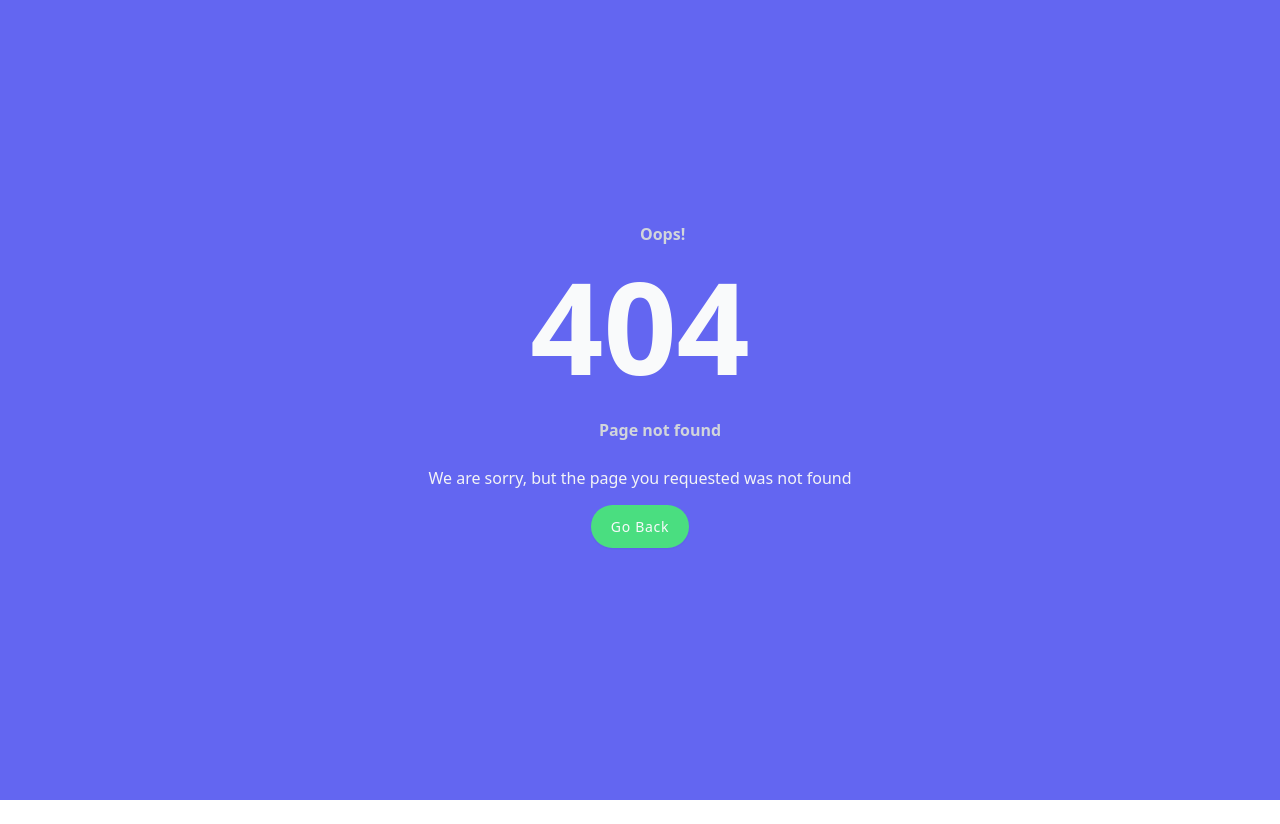
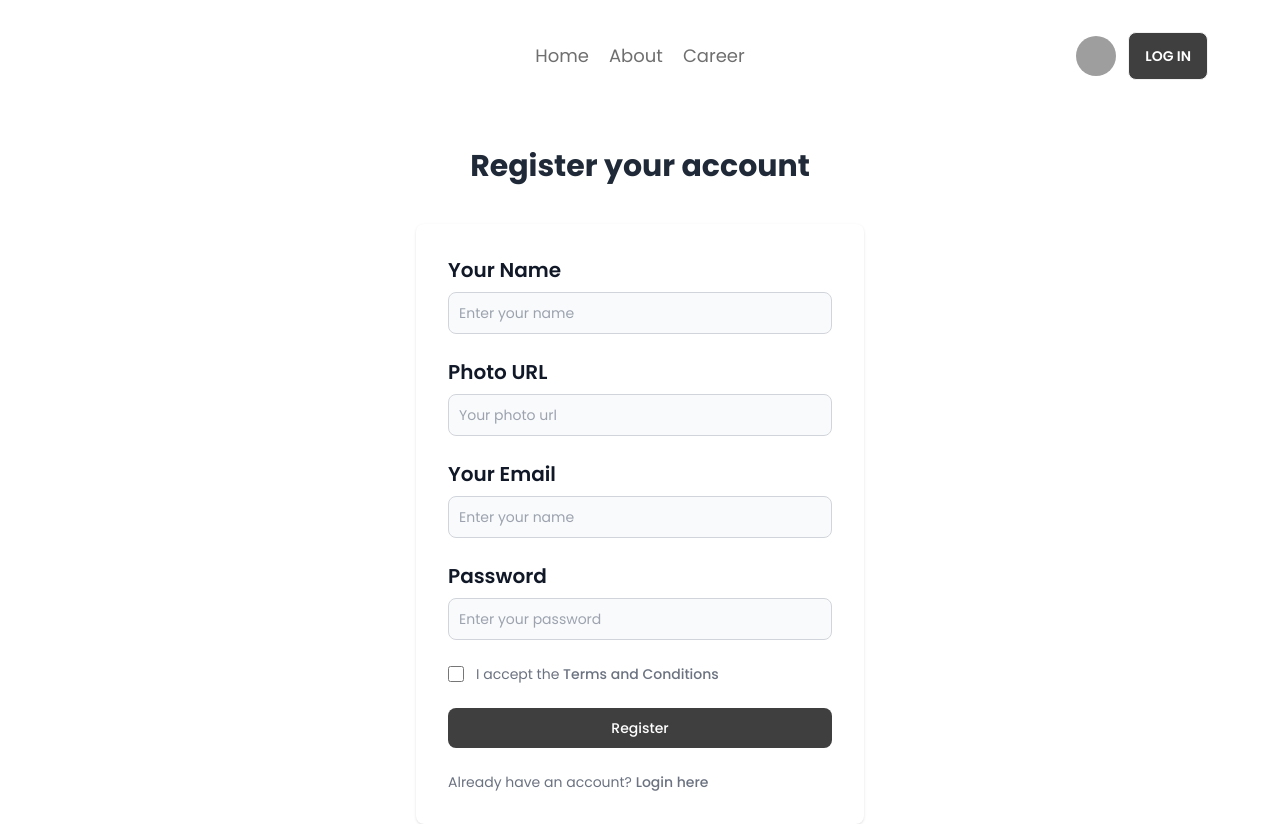
Before and after one commit to anfal11/news-website-auth, a React (Vite) app: page /register in a window 1280 px wide. Before the commit this address had no page. Before the commit the page ends 800 px from the top, so only its background shows below. Built offline with nearby package versions, Linux system fonts and the light colour scheme; grey boxes are pictures that could not be loaded.

Commit message:
registerpage created and connected to login

```diff
--- a/src/Pages/LoginBTN/LoginBTN.jsx
+++ b/src/Pages/LoginBTN/LoginBTN.jsx
@@ -1,32 +1,40 @@
 import { Link } from "react-router-dom";
 import Navbar from "../Shared/Navbar/Navbar";
+import { useState } from "react";
 
 const LoginBTN = () => {
-  return (
-    <div>
-
-      <Navbar></Navbar>
+  const [passHide, setPassHide] = useState(true);
 
 
-  Heads up! 👋
+  const togglePasswordVisibility = () => {
+    setPassHide(!passHide);
+  };
 
+  const handleSubmit = (e) => {
+    e.preventDefault();
+    console.log(e.currentTarget);
+    const form = new FormData(e.currentTarget);
+    console.log(form.get("email") + " " + form.get("password"));
+  };
 
+  return (
+    <div className="bg-base-200 roun">
+      <Navbar></Navbar>
       <div className="mx-auto max-w-screen-xl px-4 py-16 sm:px-6 lg:px-8">
         <div className="mx-auto max-w-lg text-center">
           <h1 className="text-2xl font-bold sm:text-3xl">Login your account</h1>
         </div>
 
-  <form action="" className="mx-auto mb-0 mt-8 max-w-md space-y-4">
+        <form onSubmit={handleSubmit} className="mx-auto mb-0 mt-8 max-w-md space-y-4">
           <div>
-      <label for="email" className="sr-only">Email</label>
-
+            <label className="sr-only">Email Address</label>
             <div className="relative">
               <input
+                name="email"
                 type="email"
                 className="w-full rounded-lg border-gray-200 p-4 pe-12 text-sm shadow-sm"
-          placeholder="Enter email"
+                placeholder="Enter email" required
               />
-
               <span className="absolute inset-y-0 end-0 grid place-content-center px-4">
                 <svg
                   xmlns="http://www.w3.org/2000/svg"
@@ -47,16 +55,20 @@ const LoginBTN = () => {
           </div>
 
           <div>
-      <label for="password" className="sr-only">Password</label>
-
+            <label className="sr-only">Password</label>
             <div className="relative">
               <input
-          type="password"
+                name="password" required
+                type={passHide ? "password" : "text"} // Toggle password visibility
                 className="w-full rounded-lg border-gray-200 p-4 pe-12 text-sm shadow-sm"
-          placeholder="Enter password"
+                placeholder="Enter your password"
+                onChange={(e) => setPassHide(e.target.value)}
               />
-
-        <span className="absolute inset-y-0 end-0 grid place-content-center px-4">
+              <span
+                className="absolute inset-y-0 end-0 grid place-content-center px-4"
+                onClick={togglePasswordVisibility}
+                style={{ cursor: "pointer" }}
+              >
                 <svg
                   xmlns="http://www.w3.org/2000/svg"
                   className="h-4 w-4 text-gray-400"
@@ -64,18 +76,21 @@ const LoginBTN = () => {
                   viewBox="0 0 24 24"
                   stroke="currentColor"
                 >
+                  {passHide ? (
                     <path
                       stroke-linecap="round"
                       stroke-linejoin="round"
-              stroke-width="2"
+                      stroke-width="6"
                       d="M15 12a3 3 0 11-6 0 3 3 0 016 0z"
                     />
+                  ) : (
                     <path
                       stroke-linecap="round"
                       stroke-linejoin="round"
-              stroke-width="2"
-              d="M2.458 12C3.732 7.943 7.523 5 12 5c4.478 0 8.268 2.943 9.542 7-1.274 4.057-5.064 7-9.542 7-4.477 0-8.268-2.943-9.542-7z"
+                      stroke-width="6"
+                      d="M16 4.293L19.293 7.586 22.707 4.293M2.293 19.293L5.586 22.586 2.293 25.879"
                     />
+                  )}
                 </svg>
               </span>
             </div>
@@ -84,7 +99,10 @@ const LoginBTN = () => {
           <div className="flex items-center justify-between">
             <p className="text-sm text-gray-500">
               No account?
-        <Link className="text-red-700" to="/register"> Register</Link>
+              <Link className="text-red-700 font-bold" to="/register">
+                {" "}
+                Register
+              </Link>
             </p>
 
             <button
--- /dev/null
+++ b/src/Pages/Register/Register.jsx
@@ -0,0 +1,100 @@
+import { Link } from "react-router-dom";
+import Navbar from "../Shared/Navbar/Navbar";
+
+const Register = () => {
+
+    const handleRegister = (e) => {
+        e.preventDefault();
+        console.log(e.currentTarget);
+        const form = new FormData(e.currentTarget);
+        console.log(form.get("email") + " " + form.get("password"));
+    }
+  return (
+    <div className="font-poppins">
+      <Navbar></Navbar>
+
+      <section className="">
+        <div className="flex flex-col items-center justify-center px-6 py-8 mx-auto lg:py-0">
+        <div className="mx-auto max-w-lg text-center">
+          <h1 className="text-2xl font-bold sm:text-3xl mb-10">Register your account</h1>
+        </div>
+          <div className="w-full bg-white rounded-lg shadow dark:border md:mt-0 sm:max-w-md xl:p-0">
+            <div className="p-6 space-y-4 md:space-y-6 sm:p-8">
+              <form onSubmit={handleRegister} className="space-y-4 md:space-y-6">
+
+              <div>
+                  <label className="block mb-2 text-xl font-semibold text-gray-900">Your Name</label>
+                  <input
+                    type="text"
+                    name="name"
+                    placeholder="Enter your name"
+                    className="bg-gray-50 border border-gray-300 text-gray-900 sm:text-sm rounded-lg focus:ring-primary-600 focus:border-primary-600 block w-full p-2.5 dark:placeholder-gray-400  dark:focus:ring-blue-500 dark:focus:border-blue-500"
+                  />
+                </div>
+                <div>
+                  <label className="block mb-2 text-xl font-semibold text-gray-900">Photo URL</label>
+                  <input
+                    type="url"
+                    name="url"
+                    placeholder="Your photo url"
+                    className="bg-gray-50 border border-gray-300 text-gray-900 sm:text-sm rounded-lg focus:ring-primary-600 focus:border-primary-600 block w-full p-2.5 dark:placeholder-gray-400  dark:focus:ring-blue-500 dark:focus:border-blue-500"
+                  />
+                </div>
+
+                <div>
+                  <label className="block mb-2 text-xl font-semibold text-gray-900 ">Your Email</label>
+                  <input
+                    type="email"
+                    name="email"
+                    className="bg-gray-50 border border-gray-300 text-gray-900 sm:text-sm rounded-lg focus:ring-primary-600 focus:border-primary-600 block w-full p-2.5  dark:placeholder-gray-400 dark:focus:ring-blue-500 dark:focus:border-blue-500"
+                    placeholder="Enter your name"
+                    required
+                  />
+                </div>
+                <div>
+                  <label className="block mb-2 text-xl font-semibold text-gray-900">Password</label>
+                  <input
+                    type="password"
+                    name="password"
+                    placeholder="Enter your password"
+                    className="bg-gray-50 border border-gray-300 text-gray-900 sm:text-sm rounded-lg focus:ring-primary-600 focus:border-primary-600 block w-full p-2.5 dark:placeholder-gray-400  dark:focus:ring-blue-500 dark:focus:border-blue-500"
+                    required
+                  />
+                </div>
+
+                <div className="flex items-start">
+                  <div className="flex items-center h-5">
+                    <input
+                      id="terms"
+                      name="terms"
+                      aria-describedby="terms"
+                      type="checkbox"
+                      className="w-4 h-4 border border-gray-300 rounded bg-gray-50 focus:ring-3 focus:ring-primary-300 "
+                      required
+                    />
+                  </div>
+                  <div className="ml-3 text-sm">
+                    <label className="font-light text-gray-500 dark:text-gray-300">
+                      I accept the <a className="font-medium text-primary-600 hover:underline dark:text-primary-500" href="#">Terms and Conditions</a>
+                    </label>
+                  </div>
+                </div>
+                <button
+                  type="submit"
+                  className="w-full bg-[#403F3F] text-white hover:bg-primary-700 focus:ring-4 focus:outline-none focus:ring-primary-300 font-medium rounded-lg text-sm px-5 py-2.5 text-center dark:bg-primary-600 dark:hover:bg-primary-700 dark:focus:ring-primary-800"
+                >
+                  Register
+                </button>
+                <p className="text-sm font-light text-gray-500 dark:text-gray-400">
+                  Already have an account? <Link to="/login" className="font-medium text-primary-600 hover:underline dark:text-primary-500">Login here</Link>
+                </p>
+              </form>
+            </div>
+          </div>
+        </div>
+      </section>
+    </div>
+  );
+};
+
+export default Register;
--- a/src/Routes/Routes.jsx
+++ b/src/Routes/Routes.jsx
@@ -7,6 +7,7 @@ import ErrorPage from "../Pages/ErrorPage/ErrorPage";
 import About from "../Pages/About/About";
 import Career from "../Pages/Career/Career";
 import LoginBTN from "../Pages/LoginBTN/LoginBTN";
+import Register from "../Pages/Register/Register";
 
   const routes = createBrowserRouter([
     {
@@ -29,6 +30,10 @@ import LoginBTN from "../Pages/LoginBTN/LoginBTN";
       {
         path: "/login",
         element: <LoginBTN/>,
+      },
+      {
+        path: "/register",
+        element: <Register></Register>
       }
     ]
   },
```
Lines whose indentation alone changed are shown as unchanged.
